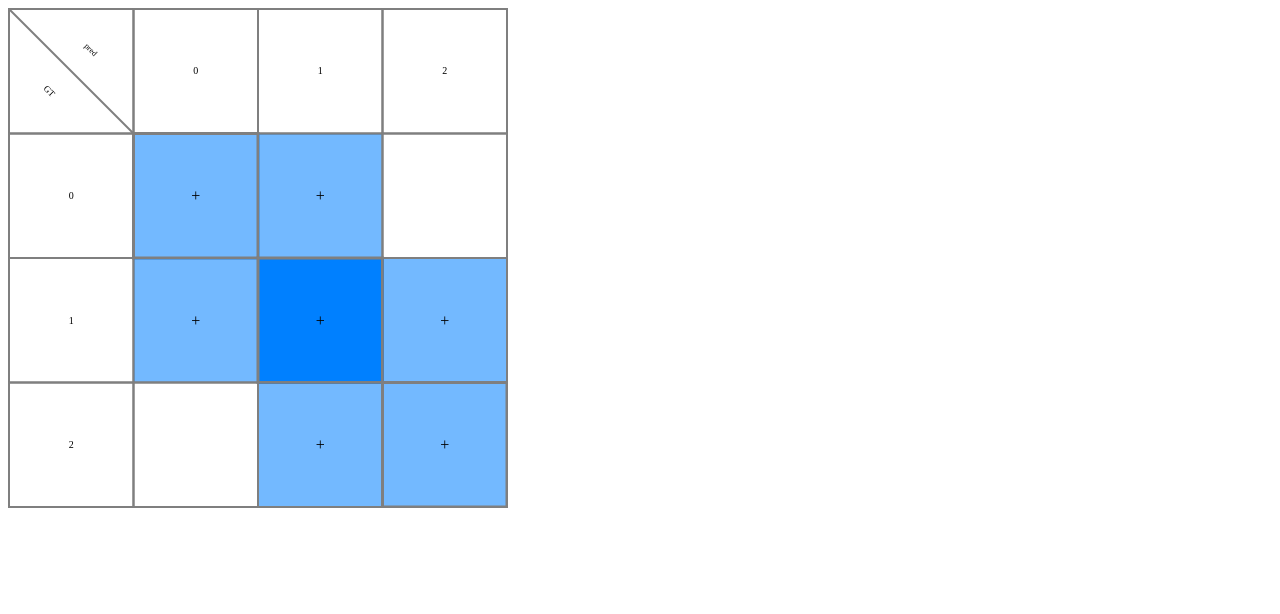
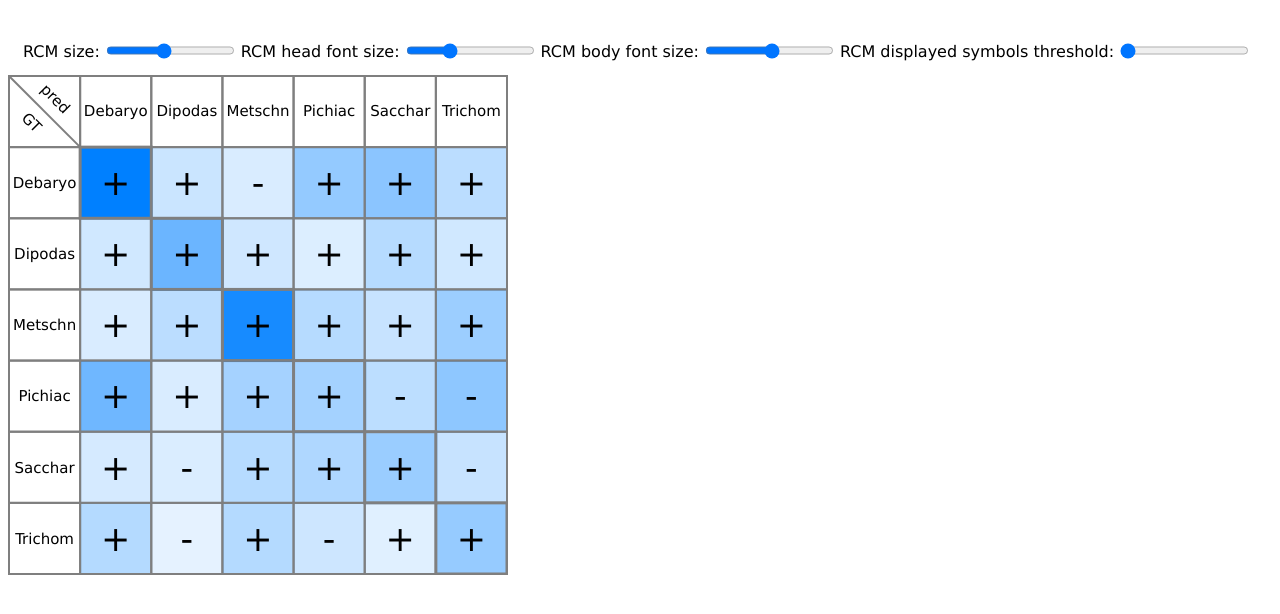
Before and after one commit to lepcassierou/rcm, a plain HTML site: page index.html in a window 1280 px wide. Drawn offline with nearby package versions, Linux system fonts and the light colour scheme.

Commit message:
Implementation of sliders to control RCM rendering

```diff
--- a/index.html
+++ b/index.html
@@ -1,8 +1,9 @@
 <!DOCTYPE html>
 <html>
-    <head>
+
+<head>
     <meta charset="UTF-8">
-    <script src="https://d3js.org/d3.v5.min.js"></script>
+    <script src="https://d3js.org/d3.v7.min.js"></script>
     <script src="problems_display.js"></script>
     <script src="checker.js"></script>
     <script src="mat.js"></script>
@@ -11,7 +12,13 @@
 
 <body onload="main()">
     <div id="problems"></div>
-    <svg id="rcm"/>
+    <p id="value"></p>
+    <div id="sliders"></div>
+    <div>
+        <span>
+            <svg id="rcm"></svg>
+        </span>
+    </div>
 </body>
 
 </html>
--- a/mat.js
+++ b/mat.js
@@ -1,32 +1,21 @@
+/////////////////////////////////////////////////////
+// Initial Matrices parameters                     //
+/////////////////////////////////////////////////////
+var classes_name = ['Debaryomycetacea', 'Dipodascacea', 'Metschnikowiacea', 'Pichiacea', 'Saccharomycetacea', 'Trichomonascacea']
+
 var rcm_width = 500;
 var rcm_height = 500;
-var legend_w = 15;
+var rcm_head_font_size = "15px";
+var rcm_body_font_size = "35px";
+var global_font_family = "Verdana, sans-serif"
+var nb_max_char_per_class = 7;
+var displayed_percentage_symbols_th = -1; // Computed automatically
+
+var legend_w = 80;
 var legend_h = rcm_height;
 
-// Empty matrices
-// var A = [];
-// var B = [];
-
-// Empty sqaured
-// var A = [[]];
-// var B = [[]];
-
-// Not squared (row)
-// var A = [[100, 0], [0, 100], [0, 100]];
-// var B = [[50, 50], [50, 50], [50, 50]];
-
-// Not squared (col)
-// var A = [[100, 0, 0], [0, 0, 100]];
-// var B = [[50, 50, 50], [50, 50, 50]];
-
-// Incorrect samples
-// var A = [[150, 0, 0], [0, 150, 0], [0, 0, 151]];
-// var B = [[50, 50, 50], [50, 50, 50], [50, 50, 50]];
-
-// Correct (2x2)
-// var A = [[100, 0], [0, 100]];
-// var B = [[50, 50], [50, 50]];
-
-// Correct (3x3)
-var A = [[100, 0, 0], [0, 100, 0], [0, 0, 100]];
-var B = [[50, 50, 0], [50, 0, 50], [0, 50, 50]];
+/////////////////////////////////////////////////////
+// Matrices                                        //
+/////////////////////////////////////////////////////
+var A = [[22948, 1493, 5466, 6467, 5314, 2317], [1146, 36432, 1223, 884, 2646, 1674], [2365, 2278, 30960, 2801, 1653, 3948], [10984, 965, 5771, 15690, 5969, 4626], [1788, 149, 2872, 5036, 30742, 3418], [2812, 1487, 2698, 2612, 2782, 31614]];
+var B = [[35284, 13, 6139, 2095, 462, 12], [0, 43028, 8, 351, 108, 510], [1674, 9, 42046, 262, 1, 13], [4639, 314, 2313, 19210, 8211, 9318], [908, 787, 342, 2089, 34814, 5065], [165, 1495, 38, 3928, 2474, 35905]];
--- a/problems_display.js
+++ b/problems_display.js
@@ -17,7 +17,7 @@ function initialize_problems_list() {
     let problems_tag = d3.select(id);
     problems_tag.style("border", "solid black 2px");
     problems_tag.style("padding", "10px");
-    problems_tag.style("font-family", "Verdana, sans-serif");
+    problems_tag.style("font-family", global_font_family);
     problems_tag.append("p").text("Problems: ");
     problems_tag.append("ul");
 }
--- a/rcm.js
+++ b/rcm.js
@@ -1,10 +1,29 @@
+var matrices_exist = false;
+var params_A = undefined;
+var params_B = undefined;
+var rcm = undefined;
+var m_rcm = undefined;
+var M_rcm = undefined;
+
+
 function main() {
+    let valid = compute_confusion_parameters();
+    if (!valid || nb_problems > 0){
+        return;
+    }
     draw_confusion_matrix();
+    draw_legend();
+    add_sliders();
 }
 
 
 function get_rcm_id() {
     return "#rcm";
+}
+
+
+function get_sliders_id() {
+    return "#sliders";
 }
 
 
@@ -17,11 +36,15 @@ function compute_cell_color(val, m, M, m_opacity, M_opacity) {
 }
 
 
-function get_label_of_class(nb_classes) {
-    if (nb_classes < 0) {
+function get_label_of_class(num_class, max_idx = 4) {
+    if (num_class < 0) {
         return 0;
     }
-    return nb_classes;
+    let classes_defined = typeof classes_name !== 'undefined';
+    if (classes_defined) {
+        return classes_name[num_class].substring(0, max_idx);
+    }
+    return num_class;
 }
 
 
@@ -49,7 +72,7 @@ function compute_rcm(matrix_A, matrix_B, nb_classes) {
     for (let i = 0; i < nb_classes; ++i) {
         let rcm_row = [];
         for (let j = 0; j < nb_classes; ++j) {
-            rcm_row.push(matrix_A[i][j] - matrix_B[i][j]);
+            rcm_row.push(matrix_B[i][j] - matrix_A[i][j]);
         }
         rcm.push(rcm_row);
     }
@@ -74,7 +97,6 @@ function min_max_rcm(rcm, nb_classes, nb_samples) {
 
 function set_svg_size() {
     let rcm_tag = d3.select(get_rcm_id());
-    console.log(rcm_tag);
     rcm_tag.attr("width", rcm_width);
     rcm_tag.attr("height", rcm_height);
 }
@@ -104,16 +126,18 @@ function draw_first_row(rcm_svg, params) {
                 .attr("x", 0)
                 .attr("y", 0)
                 .attr("dy", ".35em")
-                .attr("font-size", "9")
+                .attr("font-size", rcm_head_font_size)
                 .attr("transform", `translate(${cell_w / 3}, ${2 * cell_h / 3}) rotate(45)`)
+                .style("font-family", global_font_family)
                 .style("text-anchor", "middle")
                 .text("GT".substring(0, 3));
             rcm_svg.append("text")
                 .attr("x", 0)
                 .attr("y", 0)
                 .attr("dy", ".35em")
-                .attr("font-size", "8")
+                .attr("font-size", rcm_head_font_size)
                 .attr("transform", `translate(${2 * cell_w / 3}, ${cell_h / 3}) rotate(45)`)
+                .style("font-family", global_font_family)
                 .style("text-anchor", "middle")
                 .text("predictions".substring(0, 4));
         } else {
@@ -121,10 +145,11 @@ function draw_first_row(rcm_svg, params) {
                 .attr("x", 0)
                 .attr("y", 0)
                 .attr("dy", ".35em")
-                .attr("font-size", "10")
+                .attr("font-size", rcm_head_font_size)
                 .attr("transform", `translate(${margin_x + cell_w * (i + .5)}, ${cell_h / 2})`)
+                .style("font-family", global_font_family)
                 .style("text-anchor", "middle")
-                .text(get_label_of_class(i - 1, 5));
+                .text(get_label_of_class(i - 1, nb_max_char_per_class));
         }
     }
 }
@@ -152,10 +177,12 @@ function draw_first_column(rcm_svg, params) {
             .attr("x", 0)
             .attr("y", 0)
             .attr("dy", ".35em")
-            .attr("font-size", "10")
+            .attr("font-family", "")
+            .attr("font-size", rcm_head_font_size)
+            .style("font-family", global_font_family)
             .attr("transform", `translate(${margin_x + cell_w / 2}, ${margin_y + cell_h * (j + 1.5)})`)
             .style("text-anchor", "middle")
-            .text(get_label_of_class(j, 7));
+            .text(get_label_of_class(j, nb_max_char_per_class));
 
     }
 }
@@ -173,7 +200,6 @@ function draw_rcm_body(rcm_svg, rcm, params) {
     let min_percentage = params.min_percentage;
     let max_percentage = params.max_percentage;
     let color_hovered = params.color_hovered;
-    let M = params.M;
     for (let i = 0; i < nb_classes; ++i) {
         for (let j = 0; j < nb_classes; ++j) {
             let cell = rcm_svg.append("rect")
@@ -198,22 +224,26 @@ function draw_rcm_body(rcm_svg, rcm, params) {
                         return margin_x + cell_w * (i + 1.5);
                     })
                     .attr("y", () => {
-                        return margin_x + cell_h * (j + 1.5); // TODO: margin_y ?
+                        return margin_y + cell_h * (j + 1.5);
                     })
                     .attr("dy", ".35em")
+                    .attr("font-size", rcm_body_font_size)
+                    .style("font-family", global_font_family)
                     .style("text-anchor", "middle")
                     .text(function () {
-                        if (i == j) {
+                        if (Math.abs(rcm[j][i]) >= displayed_percentage_symbols_th){
+                            if (i == j) { // Diagonal cells
                                 if (rcm[j][i] > 0) {
                                     return "+";
                                 } else {
                                     return "-";
                                 }
-                        } else {
+                            } else { // Off-diagonal cells
                                 if (rcm[j][i] < 0) {
                                     return "+";
                                 } else {
                                     return "-";
+                                }
                             }
                         }
                     })
@@ -221,7 +251,7 @@ function draw_rcm_body(rcm_svg, rcm, params) {
             }
 
             let cell_color = 0;
-            cell_color = compute_cell_color(rcm[j][i], 0, M, 0.1, 1);
+            cell_color = compute_cell_color(rcm[j][i], 0, M_rcm, 0.1, 1);
             cell.style("fill", cell_color[0])
                 .style("fill-opacity", cell_color[1]);
 
@@ -256,10 +286,10 @@ function draw_rcm_body(rcm_svg, rcm, params) {
 }
 
 
-function draw_confusion_matrix() {
-    let matrices_exist = check_matrices_existence();
+function compute_confusion_parameters(){
+    matrices_exist = check_matrices_existence();
     if (!matrices_exist) {
-        return;
+        return false;
     }
     params_A = get_matrix_params(A);
     params_B = get_matrix_params(B);
@@ -267,9 +297,14 @@ function draw_confusion_matrix() {
 
     rcm = compute_rcm(A, B, params_A.nb_classes);
     let m_M = min_max_rcm(rcm, params_A.nb_classes, params_A.nb_samples);
-    let m = m_M[0];
-    let M = m_M[1];
+    m_rcm = m_M[0];
+    M_rcm = m_M[1];
+    displayed_percentage_symbols_th = m_rcm;
+    return true;
+}
 
+
+function draw_confusion_matrix() {
     let max_percentage = 0;
     let min_percentage = 1000;
 
@@ -306,7 +341,6 @@ function draw_confusion_matrix() {
     display_params.stroke_w = stroke_w;
     display_params.max_percentage = max_percentage;
     display_params.min_percentage = min_percentage;
-    display_params.M = M;
     display_params.lines_sum = params_A.lines_sum;
     draw_first_row(rcm_svg, display_params);
     draw_first_column(rcm_svg, display_params);
@@ -314,3 +348,90 @@ function draw_confusion_matrix() {
 
     draw_legend(min_percentage, max_percentage);
 }
+
+
+function draw_legend() {
+
+}
+
+
+function add_sliders() {
+    let m = 100;
+    let M = 1000;
+    let sliders_height = "35px";
+    let sliders_table = d3.select(get_sliders_id()).append("table");
+    let sliders_tbody = sliders_table.append("tbody");
+    sliders_tbody.attr("font-size", rcm_head_font_size)
+        .style("height", sliders_height)
+        .style("padding", "10px")
+        .style("display", "inline-block")
+        .style("font-family", global_font_family)
+        .style("vertical-align", "middle")
+        .style("text-anchor", "middle");
+
+    // RCM size
+    let rcm_tr = sliders_tbody.append("tr");
+    rcm_tr.append("td")
+        .text("RCM size: ");
+    let slider_rcm_size = rcm_tr.append("td").append("input")
+        .attr("type", "range")
+        .attr("min", m)
+        .attr("max", M)
+        .attr("value", rcm_width)
+        .attr("class", "slider")
+        .style("height", sliders_height)
+    slider_rcm_size.on("input", function (event) {
+        rcm_width = event.target.value;
+        rcm_height = event.target.value;
+        draw_confusion_matrix();
+    })
+
+    // RCM header font size
+    let m_hfs = 8;
+    let M_hfs = 30;
+    rcm_tr.append("td")
+        .text("RCM head font size: ");
+    let slider_rcm_head_font = rcm_tr.append("td").append("input")
+        .attr("type", "range")
+        .attr("min", m_hfs)
+        .attr("max", M_hfs)
+        .attr("value", parseInt(rcm_head_font_size.split("px")[0]))
+        .attr("class", "slider")
+        .style("height", sliders_height)
+    slider_rcm_head_font.on("input", function (event) {
+        rcm_head_font_size = event.target.value + "px";
+        draw_confusion_matrix();
+    })
+
+    // RCM body font size
+    let m_bfs = 8;
+    let M_bfs = 60;
+    rcm_tr.append("td")
+        .text("RCM body font size: ");
+    let slider_rcm_body_font = rcm_tr.append("td").append("input")
+        .attr("type", "range")
+        .attr("min", m_bfs)
+        .attr("max", M_bfs)
+        .attr("value", parseInt(rcm_body_font_size.split("px")[0]))
+        .attr("class", "slider")
+        .style("height", sliders_height)
+    slider_rcm_body_font.on("input", function (event) {
+        rcm_body_font_size = event.target.value + "px";
+        draw_confusion_matrix();
+    })
+
+    // RCM symbols percentage
+    rcm_tr.append("td")
+        .text("RCM displayed symbols threshold: ");
+    let slider_rcm_symb = rcm_tr.append("td").append("input")
+        .attr("type", "range")
+        .attr("min", m_rcm)
+        .attr("max", M_rcm)
+        .attr("value", displayed_percentage_symbols_th)
+        .attr("class", "slider")
+        .style("height", sliders_height)
+    slider_rcm_symb.on("input", function (event) {
+        displayed_percentage_symbols_th = event.target.value;
+        draw_confusion_matrix();
+    })
+}
```
Lines whose indentation alone changed are shown as unchanged.
